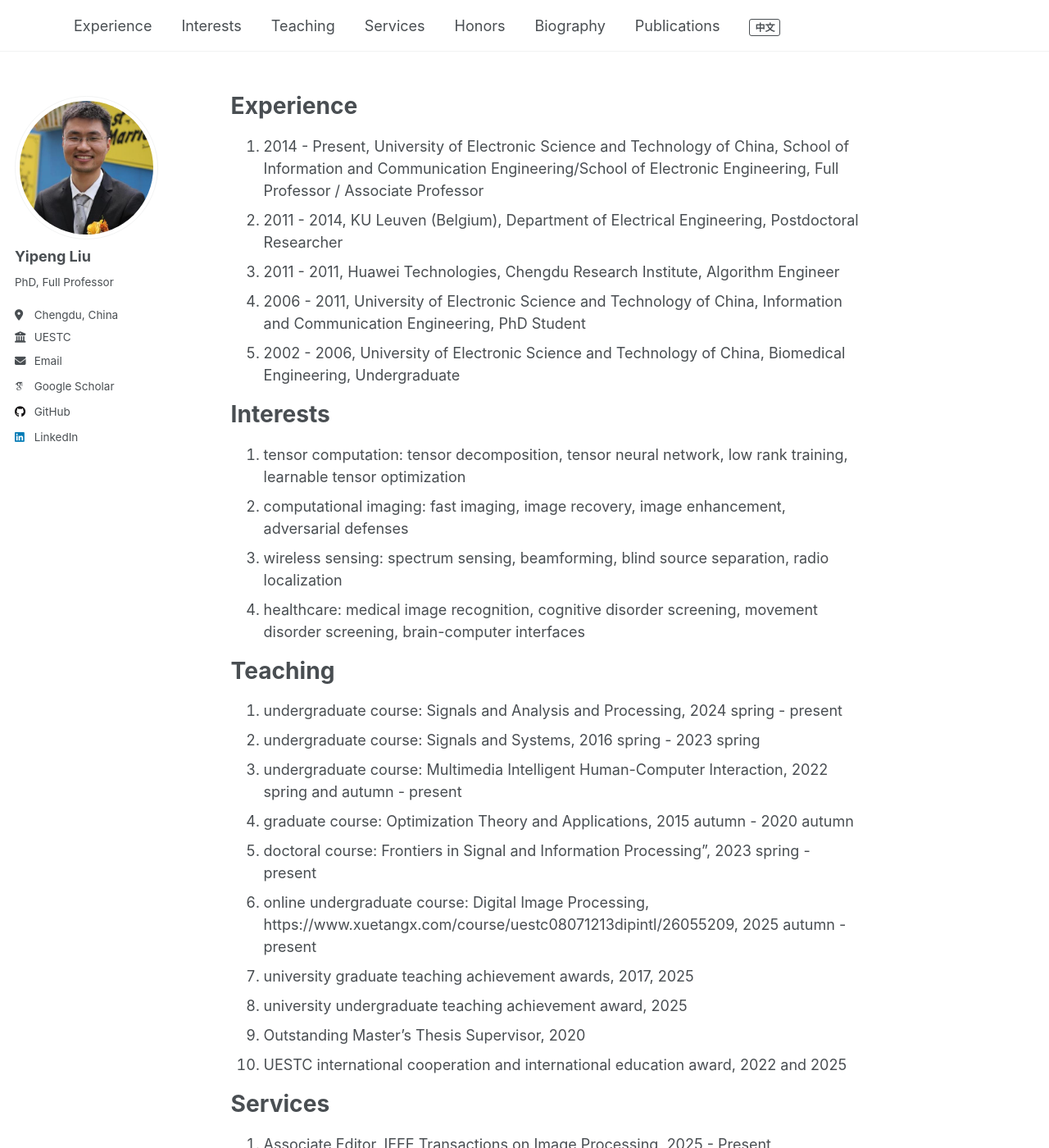
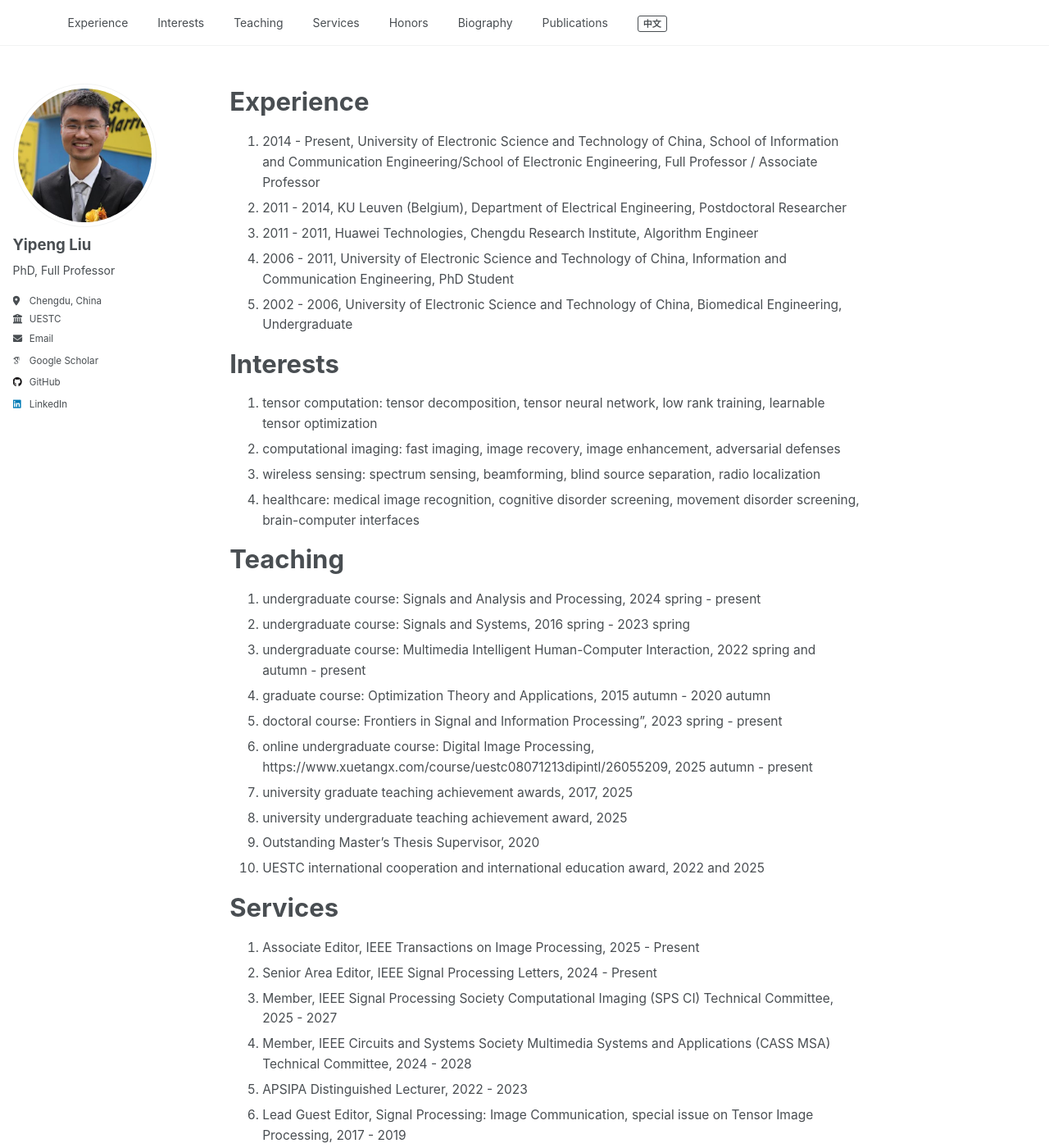
Before and after one commit to yipengliu/yipengliu.github.io, a Jekyll site: the page built from _pages/main-en.md, in a window 1280 px wide and 1400 px high. Shown: the whole window at 82% size. Built offline with Jekyll 4.4.1, drawn with Linux system fonts in a browser that asks for light colours; some web fonts are replaced.

Commit message:
reduce font size

```diff
--- a/assets/css/custom.scss
+++ b/assets/css/custom.scss
@@ -57,3 +57,59 @@
   color: inherit;
   text-decoration: none;
 }
+
+/* =============================================================
+   GitHub-like reduced typography scale overrides
+   Reference: GitHub README default ~16px base, modest heading sizes
+   We slightly reduce overall scale for denser academic CV presentation.
+   ============================================================= */
+
+/* Base font size: default theme uses 16px; we reduce to 15px for body text */
+body {
+  font-size: 15px; /* slightly smaller, still readable */
+  line-height: 1.6; /* improve readability with smaller font */
+}
+
+/* Headings: approximate GitHub markdown scale but reduced a bit */
+h1 { font-size: 1.9em; }
+h2 { font-size: 1.4em; }
+h3 { font-size: 1.15em; }
+h4 { font-size: 1.0em; }
+h5 { font-size: 0.9em; }
+h6 { font-size: 0.85em; }
+
+/* Adjust heading spacing after size reduction */
+h1, h2, h3, h4, h5, h6 {
+  margin: 1.6em 0 0.6em; /* tighter top margin */
+}
+
+/* Code blocks and inline code scale harmonization */
+code, pre code, a > code, figcaption > code, li > code, p > code, td > code {
+  font-size: 0.85em; /* reduce inline code size slightly */
+}
+
+/* Lists: slightly reduce bottom margin between items */
+ul li, ol li { margin-bottom: 0.4em; }
+
+/* Table font size tighten */
+table { font-size: 0.95em; }
+
+/* Blockquote font size adjust */
+blockquote { font-size: 0.95em; }
+
+/* Figure captions align with smaller body */
+figcaption { font-size: 0.8em; }
+
+/* Sidebar author profile scaling */
+.author__content .author__name { font-size: 1.2em; }
+.author__content .author__bio { font-size: 0.9em; line-height: 1.4; }
+
+/* Navigation bar font tweak for consistency */
+.greedy-nav .visible-links a { font-size: 0.9em; }
+.language-text { font-size: 11px; }
+
+/* Responsive consideration: restore larger size on very wide screens if desired */
+@media (min-width: 1280px) {
+  body { font-size: 15.5px; }
+  h1 { font-size: 2.0em; }
+}
```
